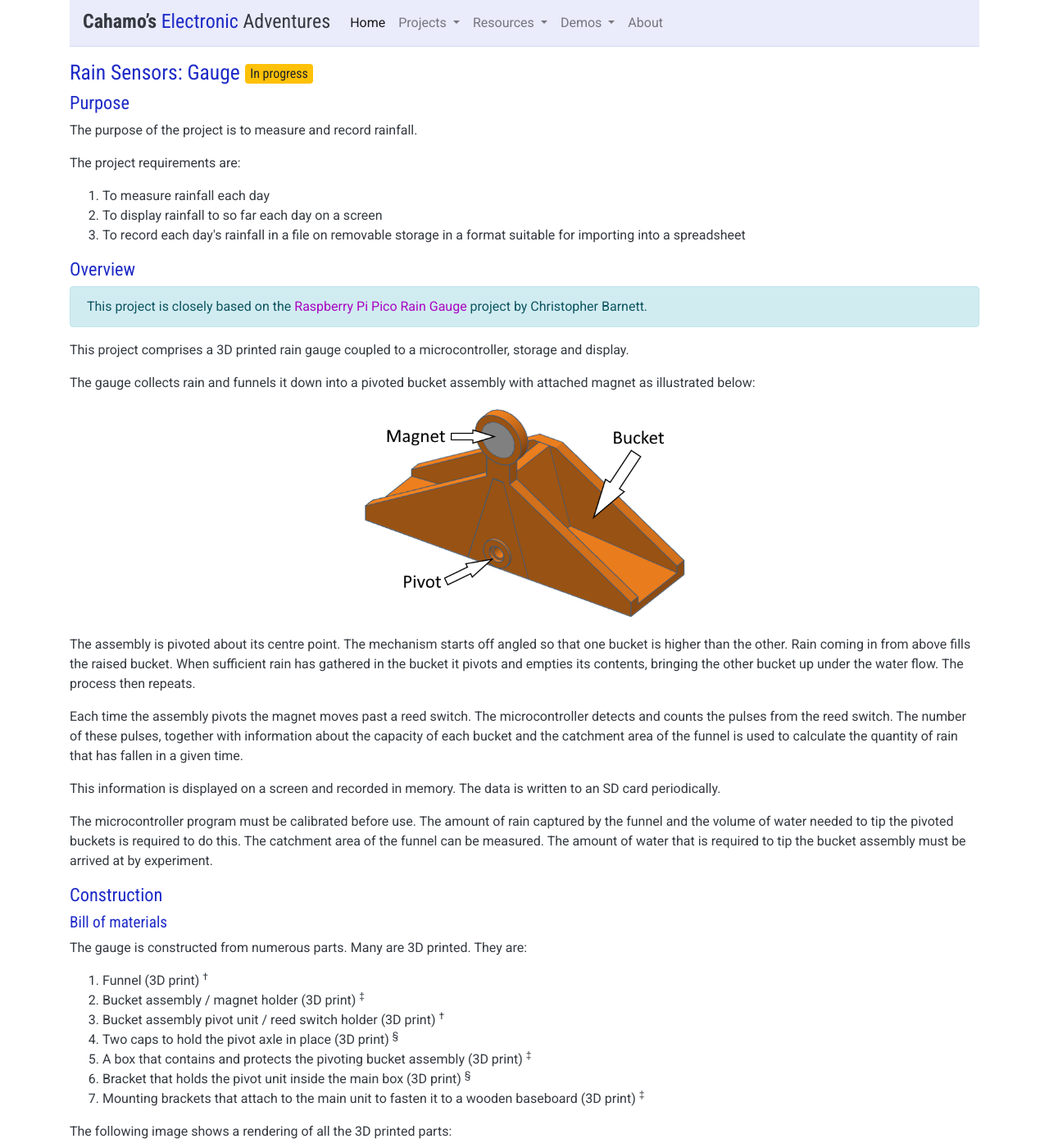
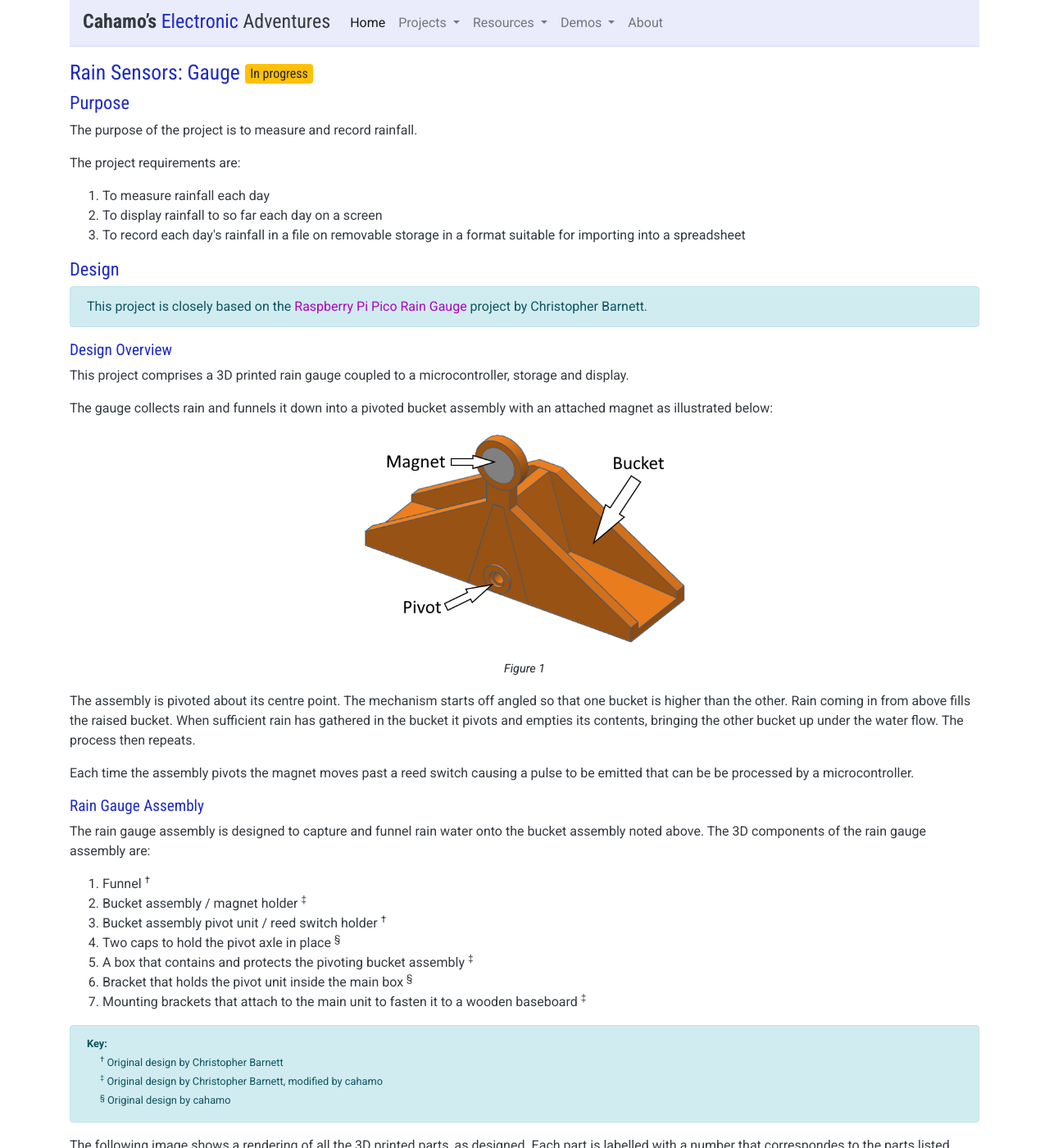
Before and after one commit to cahamo/cahamo.github.io, a Jekyll site: the page built from projects/rain-sensors/gauge.html, in a window 1280 px wide and 1400 px high. Shown: the whole window at 82% size. Built offline with Jekyll 4.4.1, drawn with Linux system fonts in a browser that asks for light colours; comment, search, counter and statistics services are not loaded; some of the changed text lies outside the part shown.

Commit message:
Update rain gauge page
Added montage of photos of 3D printed components.
Added figure numbers to images.
Revised and updated text

```diff
--- a/projects/rain-sensors/gauge.html
+++ b/projects/rain-sensors/gauge.html
@@ -21,96 +21,134 @@
 
 </section>
 
-<section id="intro">
+<section id="design">
 
-    <h2>Overview</h2>
+    <h2>Design</h2>
 
     <aside>
         <p class="alert alert-info">This project is closely based on the <a href="https://www.explainingcomputers.com/pi_pico_rain_gauge.html">Raspberry Pi Pico Rain Gauge</a> project by Christopher Barnett.</p>
     </aside>
 
+    <h3>Design Overview</h3>
+
     <p>This project comprises a 3D printed rain gauge coupled to a microcontroller, storage and display.</p>
 
-    <p>The gauge collects rain and funnels it down into a pivoted bucket assembly with attached magnet as illustrated below:</p>
+    <p>The gauge collects rain and funnels it down into a pivoted bucket assembly with an attached magnet as illustrated below:</p>
 
-    <p><img class="img-fluid mx-auto d-block" src="/assets/img/projects/rain-sensors/gauge/rain-sensors--gauge--bucket-model-render_400x263.png" width="400" height="263" alt="Rain gauge bucket illustration"></p>
+    <figure id="fig-1">
+        <p><img class="img-fluid mx-auto d-block" src="/assets/img/projects/rain-sensors/gauge/rain-sensors--gauge--bucket-model-render_400x263.png" width="400" height="263" alt="Rain gauge bucket illustration"></p>
+        <figcaption class="text-center">Figure 1</figcaption>
+    </figure>
 
     <p>The assembly is pivoted about its centre point. The mechanism starts off angled so that one bucket is higher than the other. Rain coming in from above fills the raised bucket. When sufficient rain has gathered in the bucket it pivots and empties its contents, bringing the other bucket up under the water flow. The process then repeats.</p>
 
-    <p>Each time the assembly pivots the magnet moves past a reed switch. The microcontroller detects and counts the pulses from the reed switch. The number of these pulses, together with information about the capacity of each bucket and the catchment area of the funnel is used to calculate the quantity of rain that has fallen in a given time.</p>
+    <p>Each time the assembly pivots the magnet moves past a reed switch causing a pulse to be emitted that can be be processed by a microcontroller.</p>
 
-    <p>This information is displayed on a screen and recorded in memory. The data is written to an SD card periodically.</p>
+    <h3>Rain Gauge Assembly</h3>
 
-    <p>The microcontroller program must be calibrated before use. The amount of rain captured by the funnel and the volume of water needed to tip the pivoted buckets is required to do this. The catchment area of the funnel can be measured. The amount of water that is required to tip the bucket assembly must be arrived at by experiment.</p>
-
-</section>
-
-<section id="build">
-
-    <h2>Construction</h2>
-
-    <h3>Bill of materials</h3>
-
-    <p>The gauge is constructed from numerous parts. Many are 3D printed. They are:</p>
+    <p>The rain gauge assembly is designed to capture and funnel rain water onto the bucket assembly noted above. The 3D components of the rain gauge assembly are:</p>
 
     <ol>
-        <li>Funnel (3D print) <sup>&dagger;</sup></li>
-        <li>Bucket assembly / magnet holder (3D print) <sup>&Dagger;</sup></li>
-        <li>Bucket assembly pivot unit / reed switch holder (3D print) <sup>&dagger;</sup></li>
-        <li>Two caps to hold the pivot axle in place (3D print) <sup>&sect;</sup></li>
-        <li>A box that contains and protects the pivoting bucket assembly (3D print) <sup>&Dagger;</sup></li>
-        <li>Bracket that holds the pivot unit inside the main box (3D print) <sup>&sect;</sup></li>
-        <li>Mounting brackets that attach to the main unit to fasten it to a wooden baseboard (3D print) <sup>&Dagger;</sup></li>
+        <li>Funnel <sup>&dagger;</sup></li>
+        <li>Bucket assembly / magnet holder <sup>&Dagger;</sup></li>
+        <li>Bucket assembly pivot unit / reed switch holder <sup>&dagger;</sup></li>
+        <li>Two caps to hold the pivot axle in place <sup>&sect;</sup></li>
+        <li>A box that contains and protects the pivoting bucket assembly <sup>&Dagger;</sup></li>
+        <li>Bracket that holds the pivot unit inside the main box <sup>&sect;</sup></li>
+        <li>Mounting brackets that attach to the main unit to fasten it to a wooden baseboard <sup>&Dagger;</sup></li>
     </ol>
 
-    <p>The following image shows a rendering of all the 3D printed parts:</p>
-
-    <p><img class="img-fluid mx-auto d-block" src="/assets/img/projects/rain-sensors/gauge/rain-sensors--gauge--all-components-render_600x518.png" width="600" height="512" alt="Rain gauge bucket illustration"></p>
-
-    <div class="alert alert-info">
+    <div class="alert alert-info small">
         <p class="mb-1"><strong>Key:</strong></p>
         <p class="mb-1 ml-3"><sup>&dagger;</sup> Original design by Christopher Barnett</p>
         <p class="mb-1 ml-3"><sup>&Dagger;</sup> Original design by Christopher Barnett, modified by cahamo</p>
         <p class="mb-1 ml-3"><sup>&sect;</sup> Original design by cahamo</p>
     </div>
 
+    <p>The following image shows a rendering of all the 3D printed parts, as designed. Each part is labelled with a number that correspondes to the parts listed above.</p>
+
+    <figure id="fig-1">
+        <p><img class="img-fluid mx-auto d-block" src="/assets/img/projects/rain-sensors/gauge/rain-sensors--gauge--all-components-render_600x518.png" width="600" height="512" alt="Renders of all 3D print component STL files."></p>
+        <figcaption class="text-center">Figure 2</figcaption>
+    </figure>
+
+    <h4>STL files</h4>
+
+    <p>STL files that can be sliced to produce the 3D printed components can be downloaded from the <a href="https://github.com/cahamo/rain-sensors"><code>cahamo/rain-sensors</code></a> repository on GitHub.</p>
+
+    <p>All files are made available under the <a href="https://creativecommons.org/licenses/by-sa/4.0/"> Creative Commons - Attribution - Share Alike</a> license v4.0. Files originally created by Christopher Barnett are copyright &copy; 2024 <a href="https://www.explainingcomputers.com/">Christopher Barnett</a> (the license has been updated from Creative Commons - Attribution - Share Alike license v3.0 to v4.0). Files created by <em>cahamo</em> are copyright &copy; 2024, <a href="https://gravatar.com/delphidabbler">Peter Johnson</a>.</p>
+
+    <h3>Microcontroller</h3>
+
+    <p>The pulses emitted from the gauge are counted by a microcontroller which calculates the amount rain that must have fallen to trigger each pulse. The total rainfall is displayed on a screen and recorded in memory. Periodically the data is stored on an SD card.</p>
+
+    <p>The microcontroller program must be calibrated before use. The amount of rain captured by the funnel and the volume of water needed to tip the pivoted buckets is required to do this. The catchment area of the funnel can be measured. The amount of water that is required to tip the bucket assembly must be arrived at by experiment.</p>
+
+</section>
+
+<section id="construction">
+
+    <h2>Construction</h2>
+
+    <p>The 3D printed parts described above were printed on a Bambu Labs A1 3D printer using Amazon Basics orange PLA. The following montage shows all the printed parts. The parts are not to scale relative to each other:</p>
+
+    <figure id="fig-3">
+        <p><img class="img-fluid mx-auto d-block" src="/assets/img/projects/rain-sensors/gauge/rain-sensors--gauge--printed-parts_800x530.png" width="800" height="530" alt="All the rain gauge 3D printed parts"></p>
+        <figcaption class="text-center">Figure 3</figcaption>
+    </figure>
+
     <p>Additional components are also required. They are:</p>
 
-    <ol start="8">
-        <li>A mild steel pivot axle</li>
-        <li>Washers to space the bucket assembly correctly within the pivot unit</li>
-        <li>Neodymium magnet</li>
-        <li>Reed switch</li>
-        <li>Various nuts, bolts &amp; washers</li>
+    <ol start="1">
+        <li>Neodymium magnet: 10mm dia &times; 3mm deep</li>
+        <li>5cm of 2mm dia circular mild steel rod (stainless steel would be better)</li>
+        <li>Reed switch: normally open, plastic body, 2.7 square section &times; 14mm long</li>
+        <li>Nuts:
+            <ul>
+                <li>2 &times; M3</li>
+                <li>2 &times; M5</li>
+            </ul>
+        </li>
+        <li>Bolts:
+            <ul>
+                <li>2 &times; M3 10mm hex head (any other head type is suitable)</li>
+                <li>2 &times; M5 12mm hex head (any other head type is suitable)</li>
+            </ul>
+        </li>
+        <li>Washers:
+            <ul>
+                <li>2 &times; M2</li>
+                <li>1 &times; M3</li>
+            </ul>
+        </li>
     </ol>
 
-    <p class="alert alert-warning">To date all 3D printed components have been built and some assembly has been carried out, but the bucket assembly remains to be tested, callibration is still required and the code is yet to be written.</p>
+    <aside>
+        <p class="alert alert-danger">The above list of components is incomplete and will be extended as progress is made.</p>
+    </aside>
+
+    <p>Some components of the rain gauge have been assembled to date:</p>
+
+    <ul>
+        <li>A pair of M2 washers have been superglued into the recesses around the axle holes in the bucket assembly <sup>[2]</sup> to help space the assembly from the pivot unit <sup>[3]</sup>.</li>
+        <li>A 5cm long piece of 2mm dia steel rod has been cut to use as the bucket pivot axle. The ends of the rod were filed smooth.</li>
+        <li>The neodymium magnet has been inserted into the magnet holder on the bucket assembly <sup>[2]</sup> and secured with superglue.</li>
+        <li>The bucket assembly pivot unit <sup>[3]</sup> has been bolted to the pivot unit bracket <sup>[6]</sup> using two pairs of M3 nuts and 10mm hex head M3 bolts. The printed holes were a little oversize for the bolts.</li>
+        <li>The rain funnel <sup>[1]</sup> was bolted to the main box <sup>[5]</sup> using two pairs of M5 nuts and and 12mm hex head M5 bolts. Because of tight clearances under the funnel the bolts were inserted from iside the main box and nuts were added on top, under the funnel.</li>
+    </ul>
+
+    <p class="alert alert-info small"><strong>Key:</strong> Superscript numbers in brackets refer to the number of the 3D printed part as shown in figure 2.</p>
+
+    <p class="alert alert-warning">That is as far as things had progressed as at 2024-12-29.</p>
 
     <!--
 
     PROGRESS NOTES
     --------------
 
-    Drilled hole in bucket bracket 3D print out to 3.2mm
-    Cut 2mm bar to length (5cm) and ground down the ends to the required size.
-    Fitted neodymium magnet (10mm dia, 3mm deep) to magnet holder in bucket arm.
-    Used M2 and M3 washers as spacers for bucket pivot.
-    Used M5 nuts and bolts to attach the rain funnel to the top of the body. Drilled out the holes in the 3D print slightly to 5mm dia.
-    Used M3 nuts and bolts to attach the bucket bracket to the base. The 3D printed holes were a bit oversize.
-
+    Used one M3 washer as spacer for bucket pivot.
     -->
 
 </section>
 
-<section id="stl">
-
-    <h2>STL files</h2>
-
-    <p>STL files that can be sliced to produce the 3D printed components can be downloaded from the <a href="https://github.com/cahamo/rain-sensors"><code>cahamo/rain-sensors</code></a> repository on GitHub.</p>
-
-    <p>All files are made available under the <a href="https://creativecommons.org/licenses/by-sa/4.0/"> Creative Commons - Attribution - Share Alike</a> license v4.0. Files originally created by Christopher Barnett are copyright &copy; 2024 <a href="https://www.explainingcomputers.com/">Christopher Barnett</a> (the license has been updated from Creative Commons - Attribution - Share Alike license v3.0 to v4.0). Files created by <em>cahamo</em> are copyright &copy; 2024, <a href="https://gravatar.com/delphidabbler">Peter Johnson</a>.</p>
-
-</section>
-
-
 <p class="text-center"><b><a href="./">Back to main project page</a></b></p>
```
Also changed, not shown: assets/img/projects/rain-sensors/gauge/rain-sensors--gauge--printed-parts_800x530.png (added).
